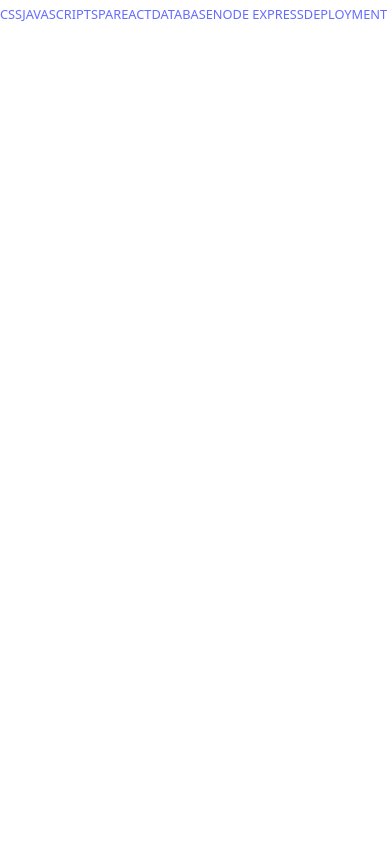
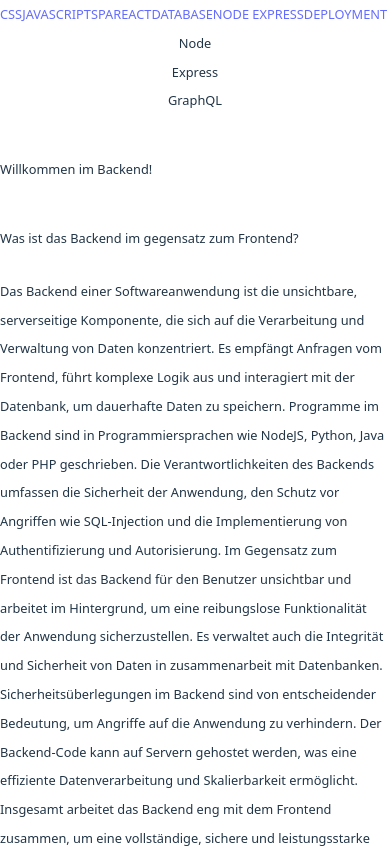
Before and after one commit to MartinKruess/webDevCollecion, a React (Vite) app: page /backend in a window 390 px wide. Shown: the top 848 px of the page. Built offline with nearby package versions, Linux system fonts and the light colour scheme.

Commit message:
Einleitung Backend

```diff
--- a/src/App.jsx
+++ b/src/App.jsx
@@ -8,6 +8,7 @@ import { PB } from "./comps/pages/javascript";
 import { Deployment } from "./comps/pages/deployment";
 import { DOM } from "./comps/pages/dom";
 import { React } from "./comps/pages/react";
+import { Node } from "./comps/pages/node";
 
 export const highlights = {
   errorCode: "text-red-400",
@@ -29,6 +30,7 @@ function App() {
           <Route exact path='/programming-basic' element={<PB />} />
           <Route exact path='/dom' element={<DOM />} />
           <Route exact path='/react' element={<React />} />
+          <Route exact path='/backend' element={<Node />} />
           <Route exact path='/deployment' element={<Deployment />} />
         </Routes>
       </main>
--- /dev/null
+++ b/src/comps/backend/backendInfo.jsx
@@ -0,0 +1,147 @@
+import { highlights } from "../../App";
+
+export const BackendInfo = () => {
+  return (
+    <article>
+      <h2 className='font-extrabold text-2xl'>Willkommen im Backend!</h2>
+      <h3 className='font-extrabold text-xl'>
+        Was ist das Backend im gegensatz zum Frontend?
+      </h3>
+      <p>
+        Das Backend einer Softwareanwendung ist die unsichtbare, serverseitige
+        Komponente, die sich auf die Verarbeitung und Verwaltung von Daten
+        konzentriert. Es empfängt Anfragen vom Frontend, führt komplexe Logik
+        aus und interagiert mit der Datenbank, um dauerhafte Daten zu speichern.
+        Programme im Backend sind in Programmiersprachen wie NodeJS, Python,
+        Java oder PHP geschrieben. Die Verantwortlichkeiten des Backends
+        umfassen die Sicherheit der Anwendung, den Schutz vor Angriffen wie
+        SQL-Injection und die Implementierung von Authentifizierung und
+        Autorisierung. Im Gegensatz zum Frontend ist das Backend für den
+        Benutzer unsichtbar und arbeitet im Hintergrund, um eine reibungslose
+        Funktionalität der Anwendung sicherzustellen. Es verwaltet auch die
+        Integrität und Sicherheit von Daten in zusammenarbeit mit Datenbanken.
+        Sicherheitsüberlegungen im Backend sind von entscheidender Bedeutung, um
+        Angriffe auf die Anwendung zu verhindern. Der Backend-Code kann auf
+        Servern gehostet werden, was eine effiziente Datenverarbeitung und
+        Skalierbarkeit ermöglicht. Insgesamt arbeitet das Backend eng mit dem
+        Frontend zusammen, um eine vollständige, sichere und leistungsstarke
+        Softwarelösung bereitzustellen.
+      </p>
+      <h3 className='font-extrabold text-xl'>
+        Möglichkeiten ein Backend aufzubauen
+      </h3>
+      <p>
+        Wie die Überschirft vermuten lässt gibt es verschiedene Wege ein Node
+        Backend in ein Projekt ein zubauen. Wichtig zu wissen ist, dass ein
+        Server (Backend) sogut wie immer Frontend unabhängig arbeitet. Ein
+        Server selbst braucht das Frontend nicht um zu funktionieren, während
+        das Frontend bestimmte Daten oder Funktionen nur mit Hilfe eines Servers
+        zur Verfügung stellen kann.
+      </p>
+      <p>
+        Mitleriwele gibt es immer mehr Frontend-frameworks die bereits ein
+        rudimentäres Backend anbieten. Ein dafür bekanntes Framework ist das
+        react-Framework NextJS, aber auch React/Vite selbst hat oder wird dieses
+        implementieren. Allerdings sind diese Techniken, für die meisten
+        Backends, noch nicht ausgereift genug. Frontend interne Backends sind
+        oft nur darauf ausgelegt das nötigste zu können. Das nötigste bedeutet
+        einfache API Abfragen, die Verwendung von zusatz Paketen wie Bcrypt, JWT
+        oder Express. Allerdings benötigt man weitere Erweiterungen um
+        Komplexere Backend aufzubauen.
+      </p>
+      <p>
+        In NextJS ist die Ordnerstruktur vorgebene, das bedeute, dass das
+        Routing sich an der Ordnerstruktur orientiert und nicht
+      </p>
+      <h4 className='font-extrabold text-lg'>
+        Ordnerstruktur: NextJS Frontend
+      </h4>
+      <pre className='text-sm'>
+        <code>
+          - pages
+          <br />
+          &#9;- index.js
+          <br />
+          &#9;- about.js
+          <br />
+          &#9;- contact.js
+          <br />
+          <span className={highlights.errorCode}>
+            &#9;- api
+            <br />
+            &#9;&#9;- endpoint1.js
+            <br />
+            &#9;&#9;- endpoint2.js
+          </span>
+          <br />
+          - public
+          <br />
+          &#9;- images
+          <br />
+          &#9;&#9;- logo.png
+          <br />
+          - styles
+          <br />
+          &#9;- main.css
+          <br />
+          - components
+          <br />
+          &#9;- Header.js
+          <br />
+          &#9;- Footer.js
+          <br />
+          <span className={highlights.errorCode}>
+            - utils
+            <br />
+            &#9;- database.js
+            <br />
+          </span>
+          - node_modules
+          <br />
+          - .next
+          <br />
+          - package.json
+          <br />- next.config.js
+          <span className={highlights.errorCode}>
+            <br />- server.js
+          </span>
+        </code>
+      </pre>
+      <pre className='text-sm'>
+        <code></code>
+      </pre>
+      <h3 className='font-extrabold text-xl'>Warum lernen wir Node?</h3>
+      <p>
+        Node.js ist eine ideale Backend-Wahl für React-Frontends aus mehreren
+        Gründen. Die gemeinsame Nutzung von JavaScript als Sprache in Front- und
+        Backend fördert die Codekonsistenz und Codewiederverwendbarkeit. Die
+        nicht blockierende Architektur (async) von Node.js ermöglicht eine
+        effiziente Datenübertragung zwischen Front- und Backend, was zu einer
+        reaktionsschnellen Benutzeroberfläche führt. Mit npm bietet Node.js eine
+        umfangreiche Sammlung von Modulen, die nahtlos integriert werden können,
+        und erleichtert so die Entwicklung und Erweiterung von Funktionen. Die
+        Echtzeitfähigkeiten von Node.js passen gut zu React, besonders für
+        interaktive Anwendungen. Die starke Entwicklergemeinschaft beider
+        Technologien erleichtert den Zugriff auf Ressourcen, Tutorials und
+        Unterstützung. Die Skalierbarkeit von Node.js passt zu wachsenden
+        React-Anwendungen, und die Kombination ermöglicht ein schnelles
+        Prototyping und die effiziente Zusammenarbeit zwischen Front- und
+        Backend-Teams. Node.js bietet die Flexibilität für die Entwicklung von
+        APIs, serverseitigen Anwendungen und Microservices, was den
+        unterschiedlichen Anforderungen verschiedener Projekte gerecht wird.
+      </p>
+      <h3 className='font-extrabold text-xl'>Warum lernen wir Express?</h3>
+      <p>
+        Express ist ein Webanwendungs-Framework für Node.js, das die Entwicklung
+        von Serveranwendungen und APIs erleichtert. Mit Express können Sie
+        Routes für verschiedene HTTP-Anfragen definieren, Middleware für
+        Anfragenverarbeitung (Authentifizierung) und Antwortverarbeitung nutzen,
+        Template-Engines für die serverseitige Generierung von dynamischem HTML
+        und statische Ressourcen einfach servieren. Es eignet sich besonders gut
+        für die Erstellung von REST APIs und bietet erweiterbare
+        Sicherheitsfunktionen. Express ist leicht zu erlernen und bietet dennoch
+        genügend Flexibilität für eine breite Palette von Anwendungen.
+      </p>
+    </article>
+  );
+};
--- a/src/comps/pages/landingpage.jsx
+++ b/src/comps/pages/landingpage.jsx
@@ -50,6 +50,12 @@ export const Landingpage = () => {
             </ul>
           </li>
           <li className='w-1/2'>Node Express</li>
+          <li>Allgemeine Info 5%</li>
+          <li>Server Aufbau 10%</li>
+          <li>API-Basics Aufbau 5%</li>
+          <li>Bcrypt 10%</li>
+          <li>JWT 10%</li>
+          <li>API-Adv. Middleware 10%</li>
           <li className='w-1/2 text-red-900'>0%</li>
           <li className='w-1/2'>Database</li>
           <li className='w-1/2 text-red-900'>0%</li>
--- /dev/null
+++ b/src/comps/pages/node.jsx
@@ -0,0 +1,52 @@
+import { useContext, useEffect } from "react";
+import { ReactEinleitung } from "../react/reactEinleitung";
+import { ReactIntro } from "../react/reactIntro";
+import { ThemeContext } from "../global/loadTheme";
+import { JSXAdvanced } from "../react/jsxAdvanced";
+import { Components } from "../react/components";
+import { Hooks } from "../react/hooks";
+import { Router } from "../react/router";
+import { RouterV6 } from "../react/routerV6";
+import { Context } from "../react/context";
+import { RouterBonus } from "../react/routerBonus";
+import { BackendInfo } from "../backend/backendInfo";
+
+export const Node = () => {
+  const { theme, setTheme } = useContext(ThemeContext);
+
+  useEffect(() => {
+    setTheme("");
+  }, []);
+
+  return (
+    <>
+      <nav className='bg-slate-800 pb-5 px-8 sticky z-10 top-19'>
+        <ul className='w-11/12 text-2xl flex flex-wrap gap-5 p-2 m-auto'>
+          <li
+            className='px-3 py-2 border rounded-lg hover:bg-red-800'
+            onClick={() => setTheme("node")}
+          >
+            Node
+          </li>
+          <li
+            className='px-3 py-2 border rounded-lg hover:bg-red-800'
+            onClick={() => setTheme("express")}
+          >
+            Express
+          </li>
+          <li
+            className='px-3 py-2 border rounded-lg hover:bg-red-800'
+            onClick={() => setTheme("hooks")}
+          >
+            GraphQL
+          </li>
+        </ul>
+      </nav>
+      <section className='w-10/12 m-auto'>
+        {!theme && <BackendInfo />}
+        {theme === "reactBasics" && <ReactIntro />}
+        {theme === "jsxAdv" && <JSXAdvanced />}
+      </section>
+    </>
+  );
+};
--- a/src/comps/reusables/navi.jsx
+++ b/src/comps/reusables/navi.jsx
@@ -2,18 +2,18 @@ import { NavLink } from "react-router-dom";
 
 export const Navi = () => {
   return (
-    <nav className="bg-slate-800 flex justify-center gap-2 sm-gap-5 text-sm sm:text-lg md:text-lg lg:text-xl py-5 sticky top-0 z-20">
-      <span className="flex items-center flex-col sm:flex-row sm:justify-center space-x-4 sm:space-x-4 md:space-x-8">
-        <NavLink to=""></NavLink>
-        <NavLink to="/css">CSS</NavLink>
-        <NavLink to="/programming-basic">JAVASCRIPT</NavLink>
-        <NavLink to="/dom">SPA</NavLink>
-        <NavLink to="/react">REACT</NavLink>
+    <nav className='bg-slate-800 flex justify-center gap-2 sm-gap-5 text-sm sm:text-lg md:text-lg lg:text-xl py-5 sticky top-0 z-20'>
+      <span className='flex items-center flex-col sm:flex-row sm:justify-center space-x-4 sm:space-x-4 md:space-x-8'>
+        <NavLink to=''></NavLink>
+        <NavLink to='/css'>CSS</NavLink>
+        <NavLink to='/programming-basic'>JAVASCRIPT</NavLink>
+        <NavLink to='/dom'>SPA</NavLink>
+        <NavLink to='/react'>REACT</NavLink>
       </span>
-      <span className="flex items-center flex-col sm:flex-row sm:justify-center space-x-4 sm:space-x-4 md:space-x-8">
-        <NavLink to="/databases">DATABASE</NavLink>
-        <NavLink to="/nodeJs">NODE EXPRESS</NavLink>
-        <NavLink to="/deployment">DEPLOYMENT</NavLink>
+      <span className='flex items-center flex-col sm:flex-row sm:justify-center space-x-4 sm:space-x-4 md:space-x-8'>
+        <NavLink to='/databases'>DATABASE</NavLink>
+        <NavLink to='/backend'>NODE EXPRESS</NavLink>
+        <NavLink to='/deployment'>DEPLOYMENT</NavLink>
       </span>
     </nav>
   );
```
Also changed, not shown: src/TODO.md (added, +27 -0 lines).
